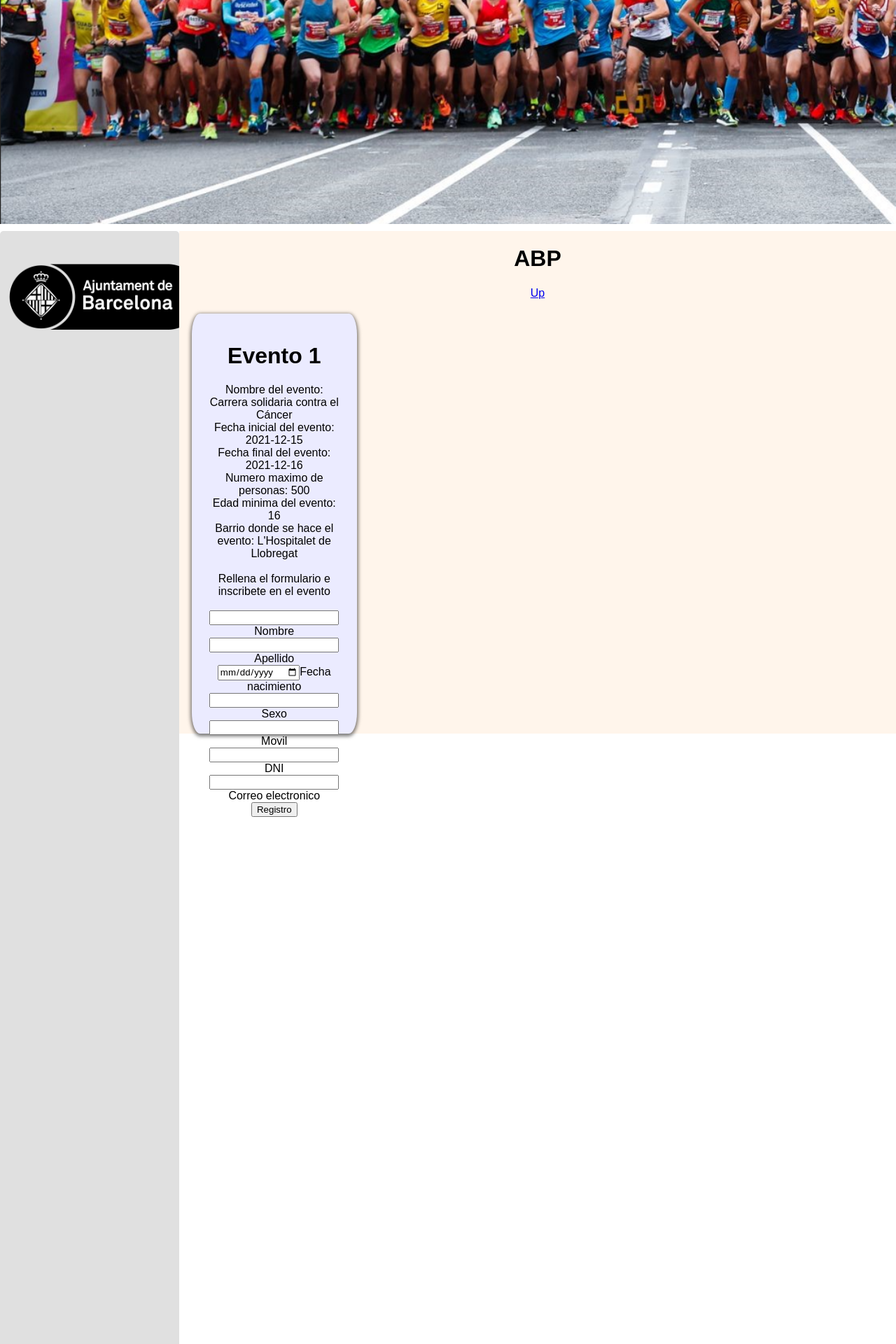
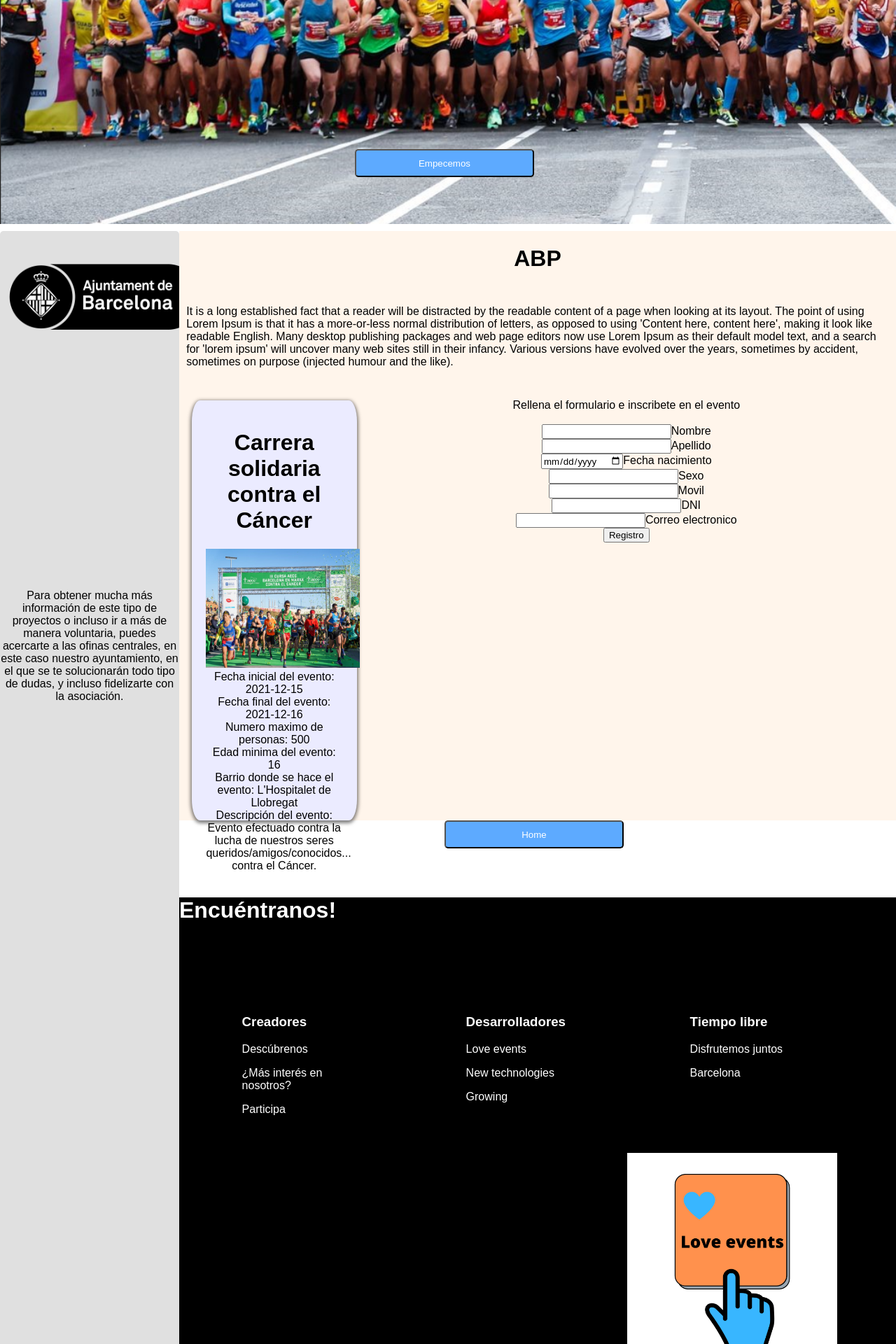
Before and after one commit to 100007217/ABP-Inscripcion, a PHP site: page /view/detalles.php?id_eve=1 in a window 1280 px wide. Shown: the part 480-2400 px from the top of the page at 70% size. Run offline with PHP 8.4, Linux system fonts and the light colour scheme; data comes from the database, SQL or seed files in the repository; a stand-in replaces the project's code that opens the database connection; some libraries are stand-ins or nearby versions; grey boxes are pictures that could not be loaded.

Commit message:
Final proyect

```diff
--- a/css/style.css
+++ b/css/style.css
@@ -155,7 +155,7 @@ header {
 
 .rleft {
     width: 20%;
-    height: 2170px;
+    height: 2115px;
     background-color: #E0E0E0;
     float: left;
     margin-top: 10px;
@@ -249,6 +249,7 @@ footer {
 
 .foottitle {
     margin-top: 50px;
+    text-align: left;
 }
 
 .footcol {
--- a/view/detalles.php
+++ b/view/detalles.php
@@ -8,9 +8,8 @@ session_start();
     <meta charset="UTF-8">
     <meta http-equiv="X-UA-Compatible" content="IE=edge">
     <meta name="viewport" content="width=device-width, initial-scale=1.0">
-    <link href="../css/style.css"
-      rel="stylesheet" type="text/css">
-    <title>Home</title>
+    <link href="../css/style.css" rel="stylesheet" type="text/css">
+    <title>Detalles</title>
 </head>
 <body>
     <header>
@@ -18,55 +17,61 @@ session_start();
             <nav>
                 <ul>
                     <?php
+
                     if (!isset($_SESSION['correo'])) {
                         echo "<li><a class='opcionesMenu' href='login.php'>¿Eres voluntario?</a></li>";
+                        echo "<li><a class='opcionesMenu' href='home.php'>Home</a><li>";
                     }else{
+                        echo "<li><a class='opcionesMenu' href='home.php'>Home</a><li>";
                         echo "<li><a class='opcionesMenu' href='home.php'>Hola ".$_SESSION['nombre_user']."</a></li>";
                         echo "<li><a class='opcionesMenu' href='../processes/destroytest.php'>Logout</a></li>";
-
                     }
                     ?>
-
                 </ul>
             </nav>
         </div>
-            <a href="#section2">Down</a>
+        <center>
+            <form action="#section2">
+                <input type="submit" value="Empecemos" id="submit">
+            </form>
+        </center>
     </header>
         <div class="rleft">
             <center>
                 <img src="../media/ajuntament-barcelona-logo.png" alt="">
                 <iframe src="https://www.google.com/maps/embed?pb=!1m14!1m8!1m3!1d5987.206062901622!2d2.1772792693115237!3d41.38270864917479!3m2!1i1024!2i768!4f13.1!3m3!1m2!1s0x0%3A0x23821e1275bfee57!2sAyuntamiento%20de%20Barcelona!5e0!3m2!1ses!2ses!4v1638462743217!5m2!1ses!2ses" width="280" height="300" style="border:0;" allowfullscreen="" loading="lazy"></iframe>
+                <p>Para obtener mucha más información de este tipo de proyectos o incluso ir a más de manera voluntaria, puedes acercarte a las ofinas centrales, en este caso nuestro ayuntamiento, en el que se te solucionarán todo tipo de dudas, y incluso fidelizarte con la asociación.</p>
             </center>
+        </div>
+        <div class="row container" id="section2">
+            <div class="title">
+                <h1>ABP</h1>
+            </div>
+            <div class="toptext">
+                <p>It is a long established fact that a reader will be distracted by the readable content of a page when looking at its layout. The point of using Lorem Ipsum is that it has a more-or-less normal distribution of letters, as opposed to using 'Content here, content here', making it look like readable English. Many desktop publishing packages and web page editors now use Lorem Ipsum as their default model text, and a search for 'lorem ipsum' will uncover many web sites still in their infancy. Various versions have evolved over the years, sometimes by accident, sometimes on purpose (injected humour and the like).</p>
             </div>
             <?php
                 $id_evento=$_GET['id_eve'];
                 include '../services/connection.php';
                 $query="select * from tbl_eventos inner join tbl_barrio on tbl_eventos.barrio_eve_fk=tbl_barrio.id_bar WHERE id_eve = ?";
 
-
                 $detalles = $pdo->prepare($query);
                 $detalles->bindParam(1, $id_evento);
                 $detalles -> execute();
                 $disp=$detalles->fetchAll(PDO::FETCH_ASSOC);
+                $foto = "../media/".$disp[0]['img_eve'];
             ?>
-            <div class="row container" id="section2">
-                <div class="title">
-                    <h1>ABP</h1>
-                    <a href="#section1">Up</a>
-                </div>
                 <center>
                     <div class="eventcards">
-                    <h1>Evento <?php echo $id_evento?></h1>
-
-                        Nombre del evento: <?php echo $disp[0]['nombre_eve']?><br>
+                        <h1><?php echo $disp[0]['nombre_eve']?></h1>
+                        <img src="<?php echo $foto?>" width='220' height='170'>
                         Fecha inicial del evento: <?php echo $disp[0]['fecha_inicio_eve']?><br>
                         Fecha final del evento: <?php echo $disp[0]['fecha_fin_eve']?><br>
                         Numero maximo de personas: <?php echo $disp[0]['num_max_pers_eve']?><br>
                         Edad minima del evento: <?php echo $disp[0]['edad_min_eve']?><br>
                         Barrio donde se hace el evento: <?php echo $disp[0]['nombre_bar']?><br>
-
-
-
+                        Descripción del evento: <?php echo $disp[0]['descripcion_eve']?><br>
+                    </div>
                         <?php
 
                             //COMPROBAR VIA PHP NO INSTARTAR CUANDO EVENTO ESTA FULL
@@ -130,5 +135,37 @@ session_start();
                             }
                         }
                     ?>
+            <center>
+                <form action="#section1">
+                    <input type="submit" value="Home" id="submit2">
+                </form>
+            </center>
+        </div>
+    <footer class="row">
+        <div class="foottitle">
+            <h1>Encuéntranos!</h1>
+        </div>
+        <div class="footcol">
+            <h3>Creadores</h3>
+            <p>Descúbrenos</p>
+            <p>¿Más interés en nosotros?</p>
+            <p>Participa</p>
+        </div>
+        <div class="footcol">
+            <h3>Desarrolladores</h3>
+            <p>Love events</p>
+            <p>New technologies</p>
+            <p>Growing</p>
+        </div>
+        <div class="footcol">
+            <h3>Tiempo libre</h3>
+            <p>Disfrutemos juntos</p>
+            <p>Barcelona</p>
+        </div>
+        <img src="../media/logoloveevents.png" width="300" alt="">
+        <form action="#section2">
+                    <input type="submit" value="Body" id="submit2">
+        </form>
+    </footer>
 </body>
 </html>
```
Also changed, not shown: view/home.php (+3 -7 lines). Lines whose indentation alone changed are shown as unchanged.
